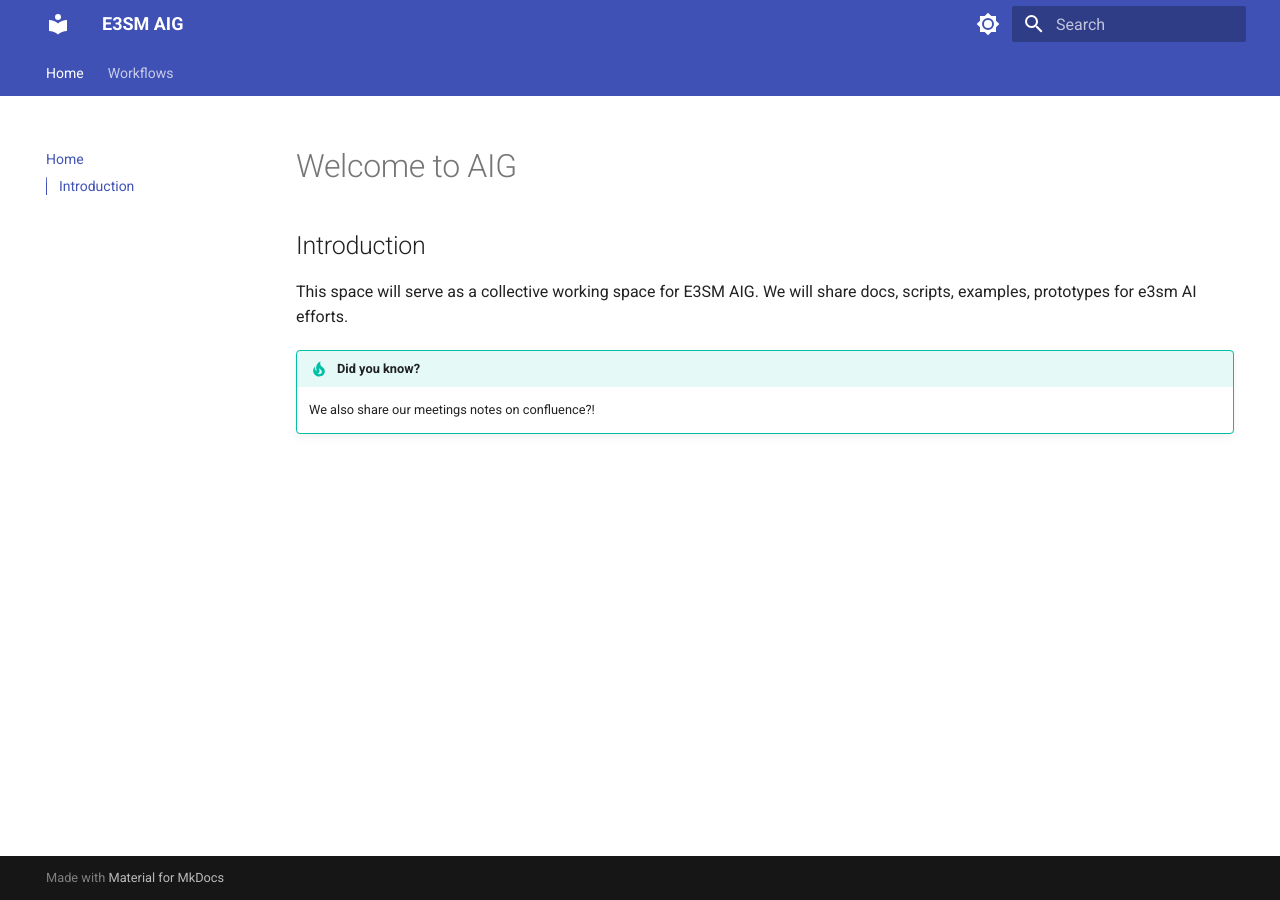
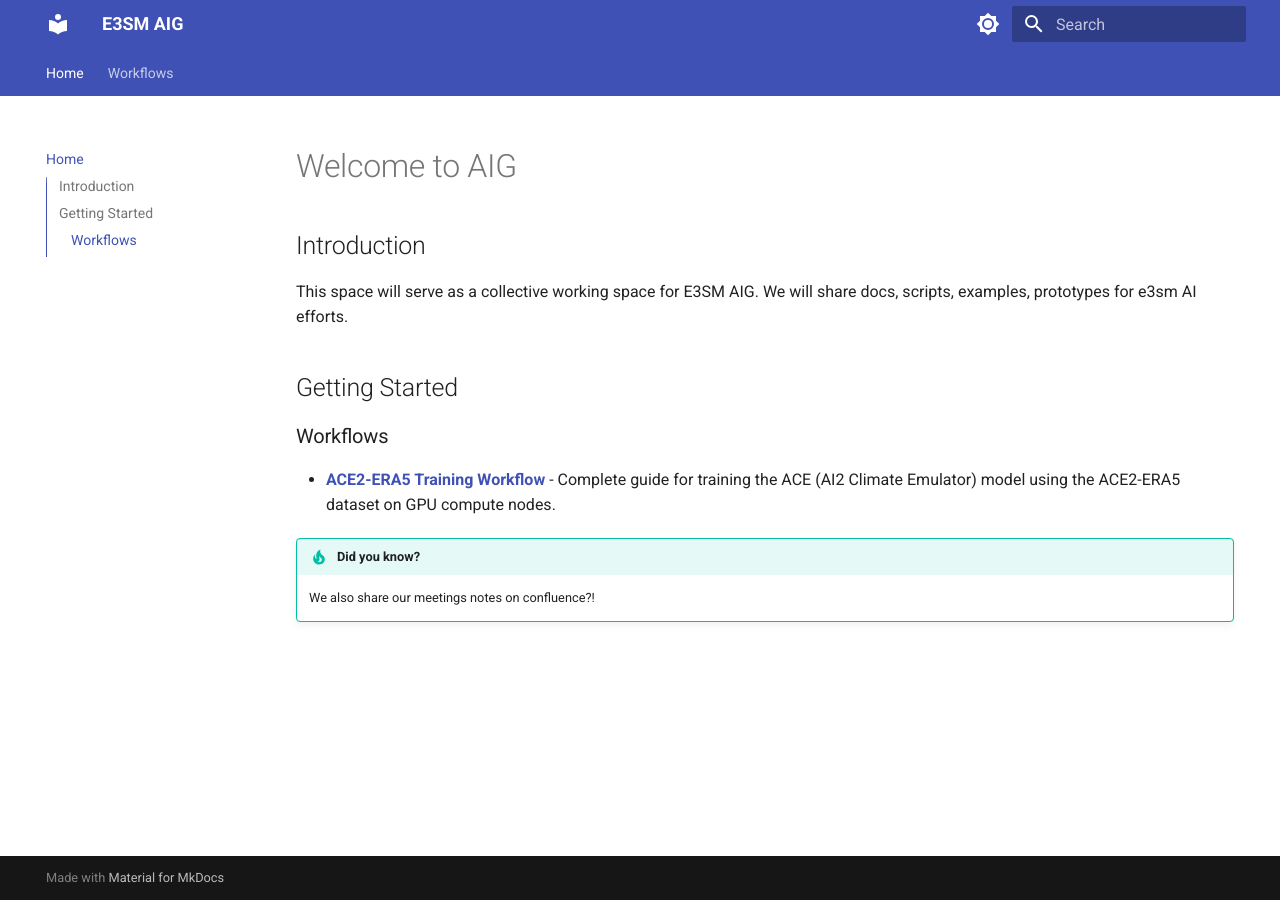
Before and after one commit to E3SM-Project/aigroup, an MkDocs documentation site: the page built from docs/index.md, in a window 1280 px wide. Built offline with MkDocs 1.6.1 and Material for MkDocs 9.7.7, drawn with Linux system fonts in a browser that asks for light colours.

Commit message:
Add workflow link to main index page
Co-authored-by: mahf708 <122953255+mahf708@users.noreply.github.com>

```diff
--- a/docs/index.md
+++ b/docs/index.md
@@ -5,6 +5,11 @@
 This space will serve as a collective working space for E3SM AIG.
 We will share docs, scripts, examples, prototypes for e3sm AI efforts.
 
+## Getting Started
+
+### Workflows
+
+- **[ACE2-ERA5 Training Workflow](ace2-workflow.md)** - Complete guide for training the ACE (AI2 Climate Emulator) model using the ACE2-ERA5 dataset on GPU compute nodes.
 
 !!! tip "Did you know?"
     We also share our meetings notes on confluence?!
```
